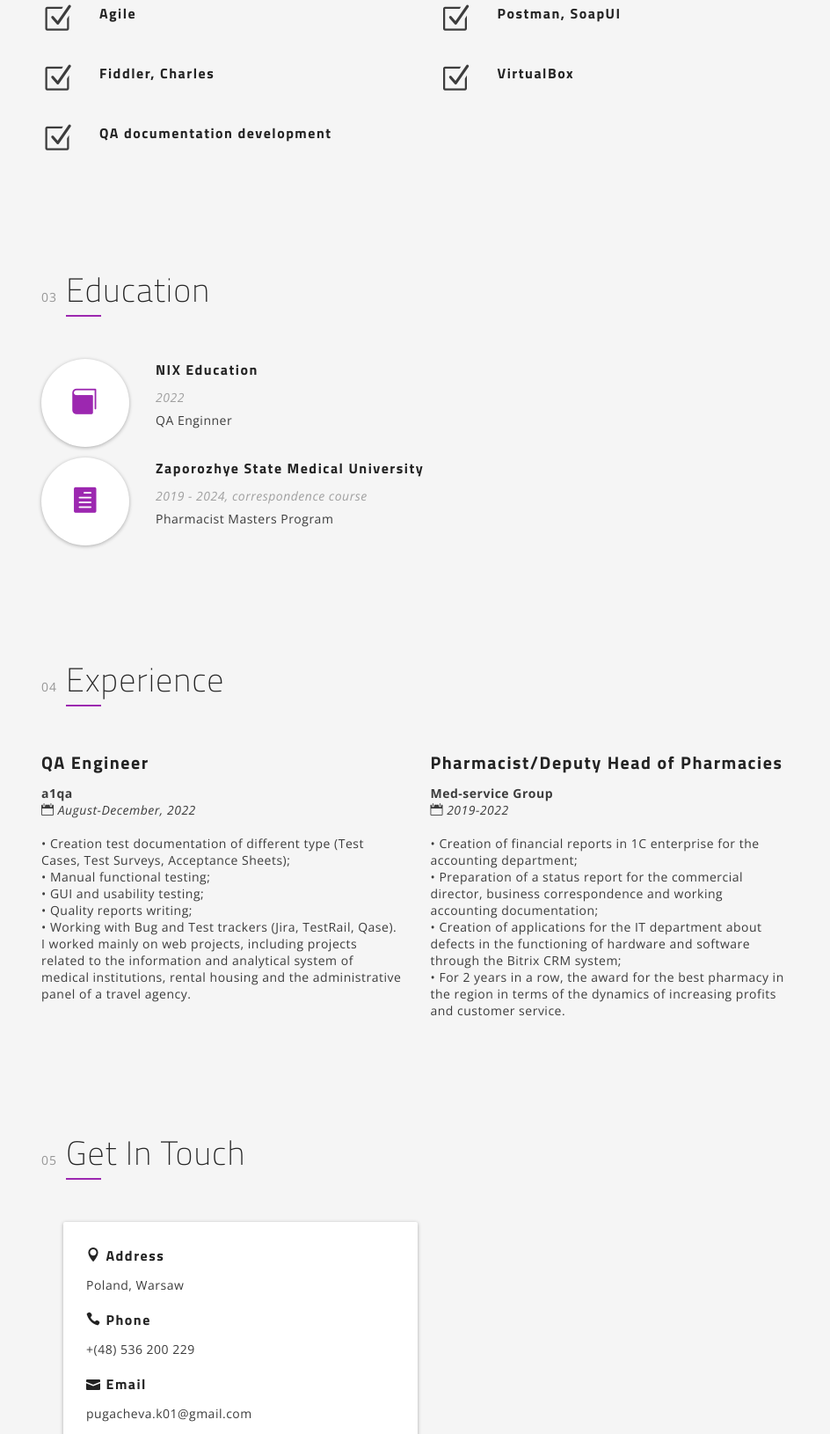
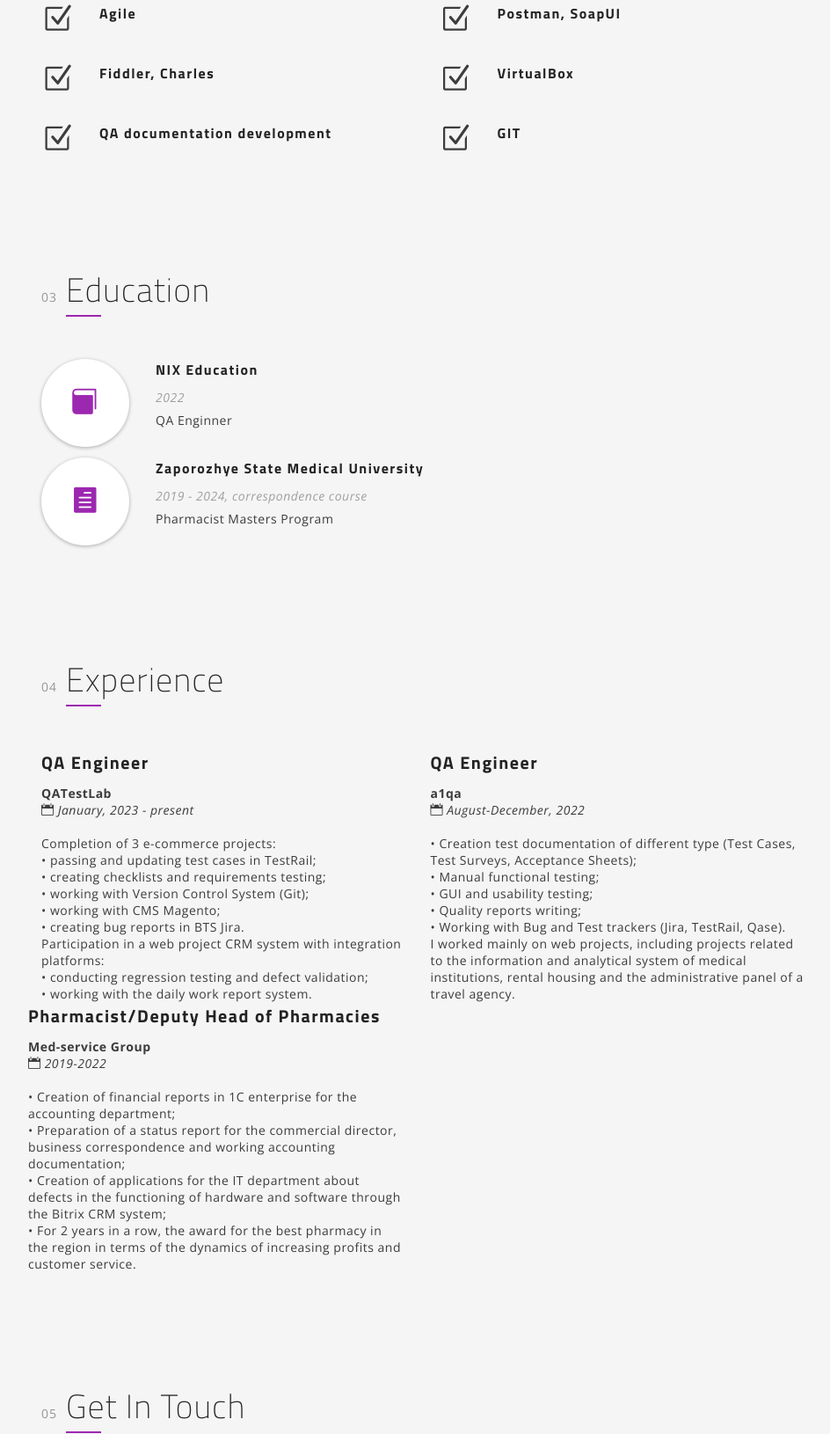
Before and after one commit to Krystyna-Puhachova/CV, a plain HTML site: page index.html in a window 1280 px wide. Shown: the part 929-2559 px from the top of the page at 88% size, without its empty margins (308-1252 px from the left). Drawn offline with nearby package versions, Linux system fonts and the light colour scheme.

Commit message:
Update index.html

```diff
--- a/index.html
+++ b/index.html
@@ -278,6 +278,17 @@
                                 </div>
                             </div>
                             <!-- end Skills box 11 -->
+			    <!-- Skills box 12 -->
+                            <div class="service-box">
+                                <div>
+                                    <i class="icon_box-checked"></i>
+                                </div>
+                                <div>
+                                <h3>GIT</h3>
+
+                                </div>
+                            </div>
+                            <!-- end Skills box 12 -->
                         </div>
                     </div><!-- end row -->
                 </div><!-- end container -->
@@ -333,7 +344,26 @@
                             <div class="section-title">
                                 <h2><span>04</span>Experience</h2>
                             </div><!-- end Section Title -->
-                            <!-- Experience Post 1 -->
+			    <!-- Experience Post 1 -->
+                            <div class="blog-post row">
+                                <div class="col-sm-6">
+								<h3>QA Engineer</h3>
+                                <b>QATestLab</b>
+                                <br><span><span class="icon_calendar"></span><i> January, 2023 - present </i> </span>
+                                <p></p>
+                                <br><span>
+                                Completion of 3 e-commerce projects:
+                                <br>• passing and updating test cases in TestRail;
+                                <br>• creating checklists and requirements testing;
+                                <br>• working with Version Control System (Git);
+                                <br>• working with CMS Magento;
+                                <br>• creating bug reports in BTS Jira.
+                                <br> Participation in a web project CRM system with integration platforms:
+                                <br>• conducting regression testing and defect validation;
+                                <br>• working with the daily work report system. </span>
+							</div>
+                            <!-- end Experience Post 1 -->
+			    <!-- Experience Post 2 -->
                             <div class="blog-post row">
 							<div class="col-sm-6">
 								<h3>QA Engineer</h3>
@@ -349,6 +379,8 @@
                                 <br>• Working with Bug and Test trackers (Jira, TestRail, Qase).
                                 <br> I worked mainly on web projects, including projects related to the information and analytical system of medical institutions, rental housing and the administrative panel of a travel agency.</span>
 							</div>
+			    <!-- end Experience Post 2 -->
+			    <!-- Experience Post 3 -->
                             <div class="col-sm-6">
 								<h3>Pharmacist/Deputy Head of Pharmacies</h3>
                                 <b>Med-service Group</b>
```
